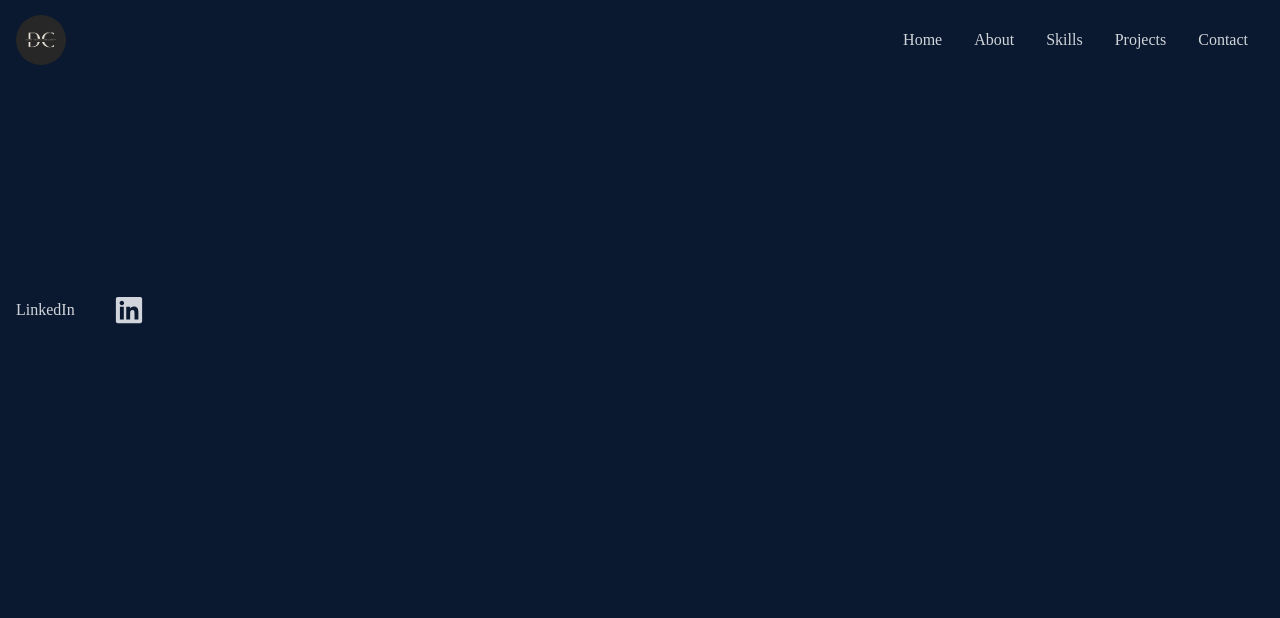
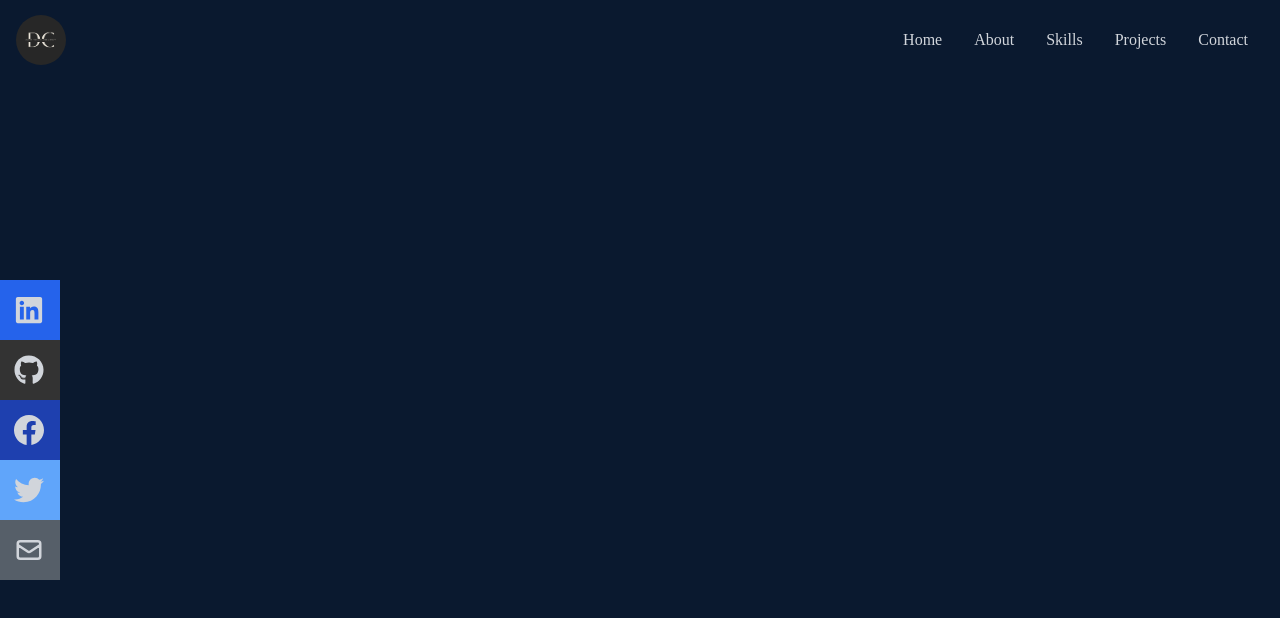
Before and after one commit to CollinsDrew/portfolio, a React (Create React App) app in the folder portfolio/: page / in a window 1280 px wide. Shown: the top 618 px of the page. Built offline with nearby package versions, Linux system fonts and the light colour scheme.

Commit message:
social icons and styling added to navbar

```diff
--- a/portfolio/src/Components/Navbar.jsx
+++ b/portfolio/src/Components/Navbar.jsx
@@ -1,8 +1,15 @@
 import React, { useState } from "react";
 import Logo from "../Assests/DCWebDevelopment.jpg";
-import { FaBars, FaTimes, FaGithub, FaLinkedin } from "react-icons/fa";
+import {
+  FaBars,
+  FaTimes,
+  FaGithub,
+  FaLinkedin,
+  FaTwitter,
+  FaInstagram,
+} from "react-icons/fa";
 import { HiOutlineMail } from "react-icons/hi";
-import { BsFillPersonLinesFill } from "react-icons/bs";
+import { BsFillPersonLinesFill, BsFacebook } from "react-icons/bs";
 
 function Navbar() {
   const [nav, setNav] = useState(false);
@@ -48,14 +55,46 @@
       </ul>
 
       {/* Social Icons */}
-      <div className="flex fixed flex-col top-[35%] left-0">
+      <div className="hidden lg:flex fixed flex-col top-[35%] left-0">
         <ul>
-          <li className="w-[160px] h-[60px] flex justify-between items-center">
+          <li className="w-[160px] h-[60px] flex justify-between items-center ml-[-100px] hover:ml-[-10px] duration-300 bg-blue-600">
             <a
               className="flex justify-between items-center w-full text-gray-300"
               href="/"
             >
               LinkedIn <FaLinkedin size={30} />
+            </a>
+          </li>
+          <li className="w-[160px] h-[60px] flex justify-between items-center ml-[-100px] hover:ml-[-10px] duration-300 bg-[#333333]">
+            <a
+              className="flex justify-between items-center w-full text-gray-300"
+              href="/"
+            >
+              GitHub <FaGithub size={30} />
+            </a>
+          </li>
+          <li className="w-[160px] h-[60px] flex justify-between items-center ml-[-100px] hover:ml-[-10px] duration-300 bg-blue-800">
+            <a
+              className="flex justify-between items-center w-full text-gray-300"
+              href="/"
+            >
+              Facebook <BsFacebook size={30} />
+            </a>
+          </li>
+          <li className="w-[160px] h-[60px] flex justify-between items-center ml-[-100px] hover:ml-[-10px] duration-300 bg-blue-400">
+            <a
+              className="flex justify-between items-center w-full text-gray-300"
+              href="/"
+            >
+              Twitter <FaTwitter size={30} />
+            </a>
+          </li>
+          <li className="w-[160px] h-[60px] flex justify-between items-center ml-[-100px] hover:ml-[-10px] duration-300 bg-[#565f69]">
+            <a
+              className="flex justify-between items-center w-full text-gray-300"
+              href="/"
+            >
+              Email <HiOutlineMail size={30} />
             </a>
           </li>
         </ul>
```
